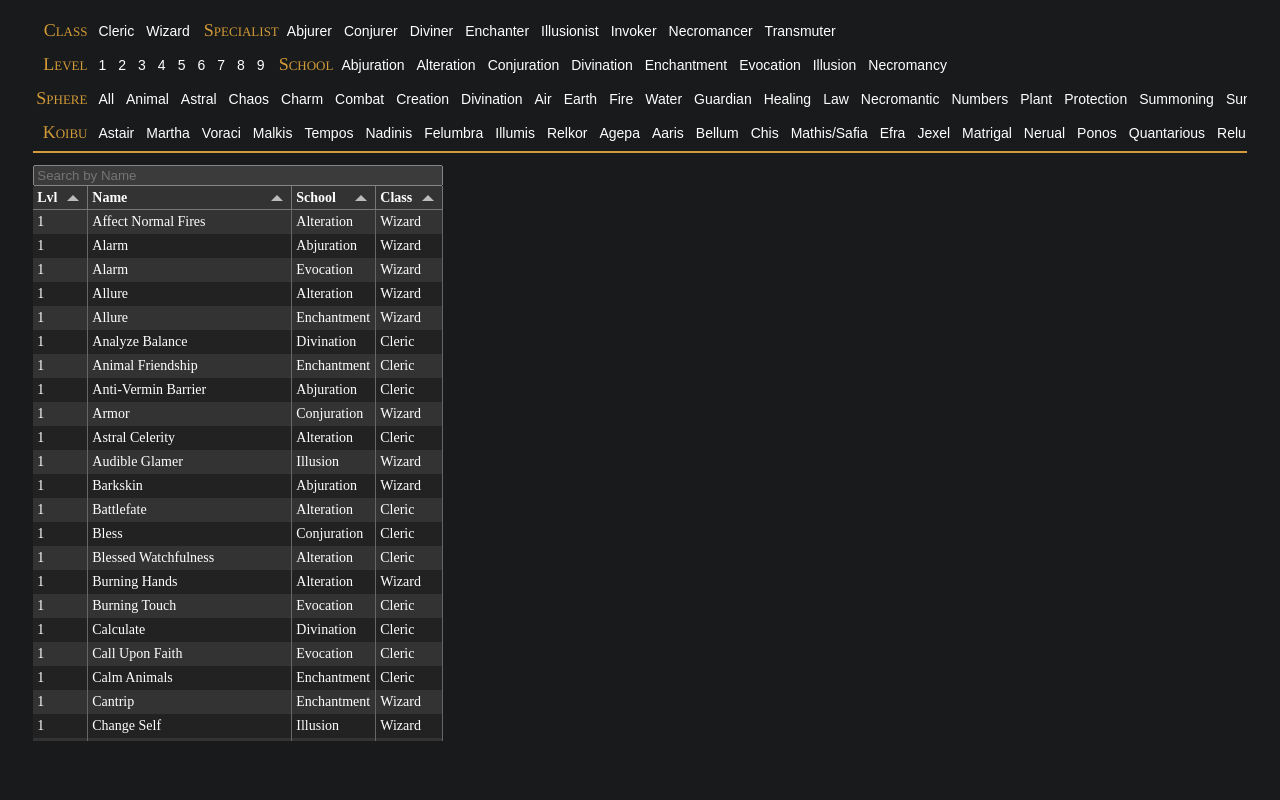
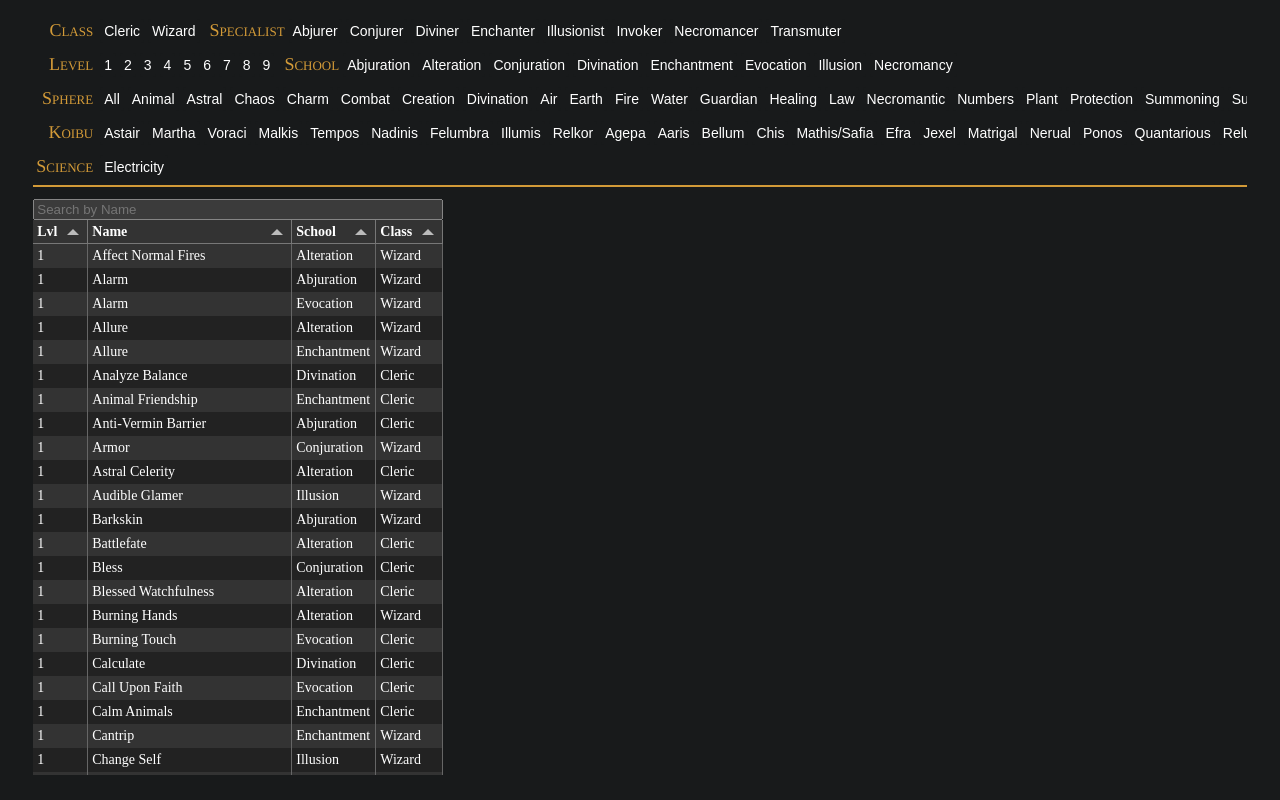
Before and after one commit to Dachius/2eSpells, a plain HTML site: page index.html in a window 1280 px wide. Drawn offline with Linux system fonts and the light colour scheme.

Commit message:
Added Science!

```diff
--- a/index.html
+++ b/index.html
@@ -42,10 +42,10 @@
                             <td class="nameCell">Koibu</td>
                             <td><table class="filterTable" id="koibu-table"></table></td>
                         </tr>
-                        <!-- <tr>
-                            <td class="nameCell">40k</td>
-                            <td><table class="filterTable" id="warhammer-table"></table></td>
-                        </tr> -->
+                        <tr>
+                            <td class="nameCell">Science</td>
+                            <td><table class="filterTable" id="science-table"></table></td>
+                        </tr>
                     </table>
                 </div>
 
--- a/js/main.js
+++ b/js/main.js
@@ -240,11 +240,16 @@ for(var i = 0; i < sphereButtons.length; i++){
 }
 
 // God buttons
-var godNames = ["Astair", "Martha", "Voraci", "Malkis", "Tempos", "Nadinis", "Felumbra", "Illumis", "Relkor", "Agepa", "Aaris", "Bellum", "Chis", "Mathis/Safia", "Efra", "Jexel", "Matrigal", "Nerual", "Ponos", "Quantarious", "Reluna", "Sayor", "Solt", "Terrasa", "Terrin", "Velmontarious", "Velthara", "Womaatoar", "Khorne", "Tzeentch", "Nurgle", "Slaanesh", "Emperor"];
+var godNames = ["Astair", "Martha", "Voraci", "Malkis", "Tempos", "Nadinis", "Felumbra", "Illumis", "Relkor", "Agepa", "Aaris", "Bellum", "Chis", "Mathis/Safia", "Efra", "Jexel", "Matrigal", "Nerual", "Ponos", "Quantarious", "Reluna", "Sayor", "Solt", "Terrasa", "Terrin", "Velmontarious", "Velthara", "Womaatoar", "Electricity"];
 
 tr = document.getElementById("koibu-table").insertRow();
 for(let i = 0; i < 28; i++){
     appendButton(tr.insertCell(), "godButton", godNames[i]);
+}
+
+tr = document.getElementById("science-table").insertRow();
+for(let i = 28; i < 29; i++){
+    appendButton(tr.insertCell(), "godButton", godNames[i])
 }
 
 // tr = document.getElementById("warhammer-table").insertRow();
@@ -304,6 +309,8 @@ var godFilterArray = [
     [1, 0, 0, 0, 0, 1, 0, 1, 0, 0, 0, 0, 1, 1, 1, 1, 1, 0, 1, 1, 2, 1, 0, 0, 0, 0, 0], // Velmontarious
     [1, 2, 1, 0, 1, 1, 0, 1, 0, 0, 0, 0, 2, 2, 0, 1, 0, 2, 2, 1, 0, 2, 1, 0, 0, 0, 0], // Velthara
     [1, 1, 0, 0, 1, 0, 1, 0, 2, 2, 2, 2, 0, 1, 0, 2, 0, 2, 0, 0, 1, 2, 1, 1, 0, 1, 0], // Womaatoar
+
+    [0, 0, 0, 1, 0, 1, 2, 2, 1, 1, 2, 0, 0, 2, 0, 1, 2, 0, 0, 1, 0, 0, 0, 1, 0, 1, 1] // Electricity
 
     // [0, 0, 0, 0, 0, 0, 0, 0, 0, 0, 0, 0, 0, 0, 0, 0, 0, 0, 0, 0, 0, 0, 0, 0, 0, 0, 0], // Khorne
     // [0, 0, 0, 0, 0, 0, 0, 0, 0, 0, 0, 0, 0, 0, 0, 0, 0, 0, 0, 0, 0, 0, 0, 0, 0, 0, 0], // Tzeentch
```
